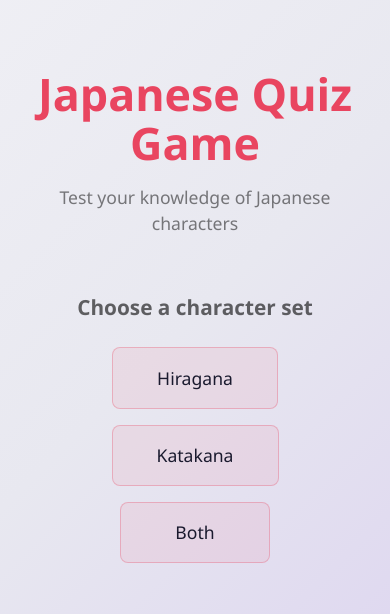
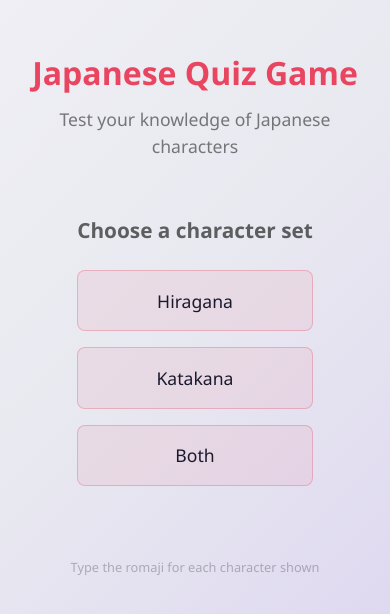
Before and after one commit to JIhushiru/JapCharQuiz, a React (Vite) app: page / in a window 390 px wide. Shown: the part 106-720 px from the top of the page. Built offline with nearby package versions, Linux system fonts and the light colour scheme.

Commit message:
add mobile responsiveness and footer hint

```diff
--- a/src/components/Home.tsx
+++ b/src/components/Home.tsx
@@ -16,6 +16,8 @@ export default function Home() {
                     <button onClick={() => navigate("/quiz/both")}>Both</button>
                 </div>
             </div>
+
+            <p className="footer-note">Type the romaji for each character shown</p>
         </div>
     );
 }
--- a/src/styles/Home.css
+++ b/src/styles/Home.css
@@ -34,6 +34,12 @@
     min-width: 150px;
 }
 
+.footer-note {
+    margin-top: 3rem;
+    font-size: 0.8rem;
+    color: rgba(255, 255, 255, 0.25);
+}
+
 @media (prefers-color-scheme: light) {
     .subtitle {
         color: rgba(0, 0, 0, 0.5);
@@ -42,4 +48,22 @@
     .mode-select h2 {
         color: rgba(0, 0, 0, 0.6);
     }
+
+    .footer-note {
+        color: rgba(0, 0, 0, 0.25);
+    }
 }
+
+@media (max-width: 480px) {
+    .home h1 {
+        font-size: 2rem;
+    }
+
+    .mode-buttons {
+        flex-direction: column;
+    }
+
+    .mode-buttons button {
+        width: 100%;
+    }
+}
```
